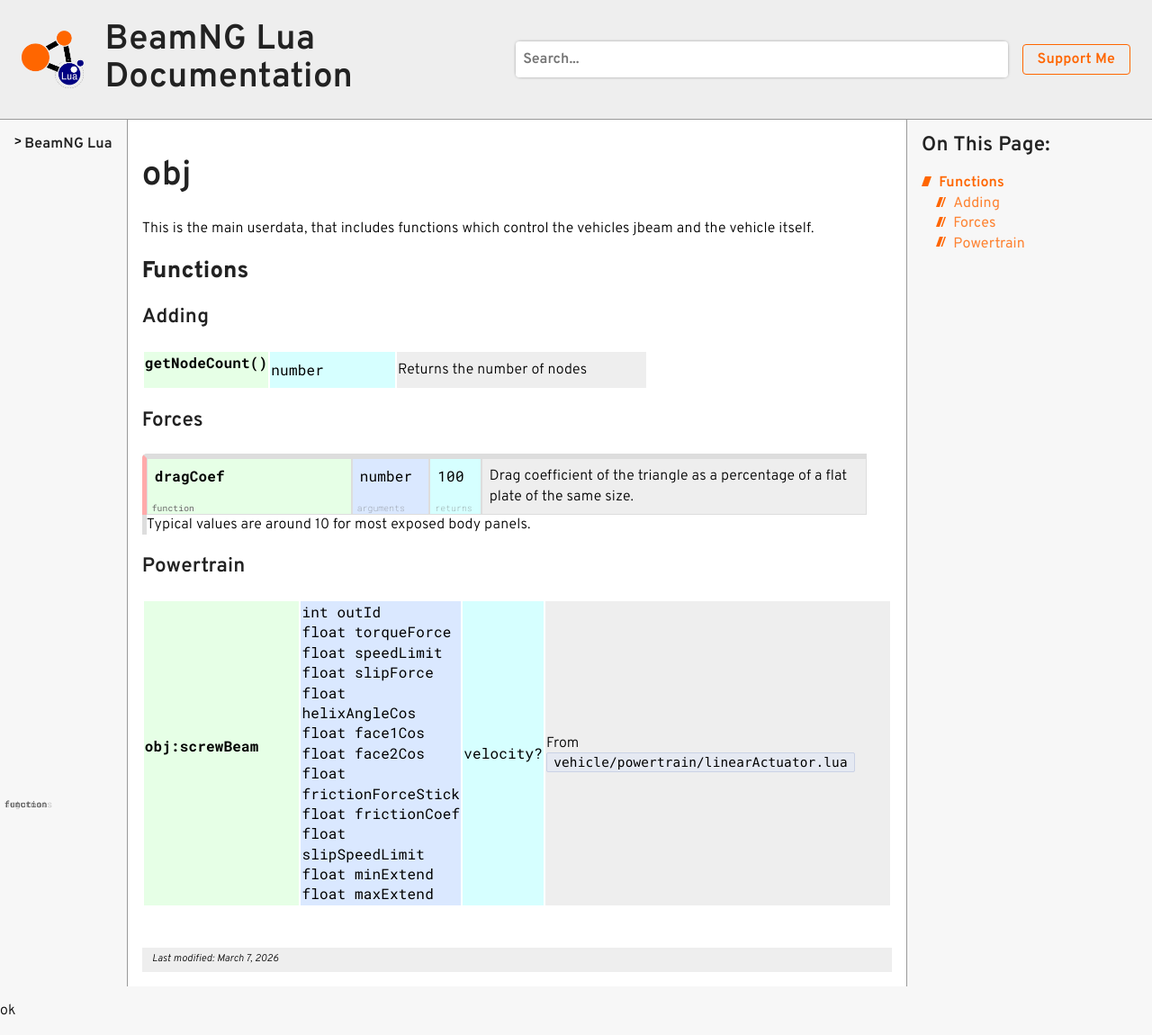
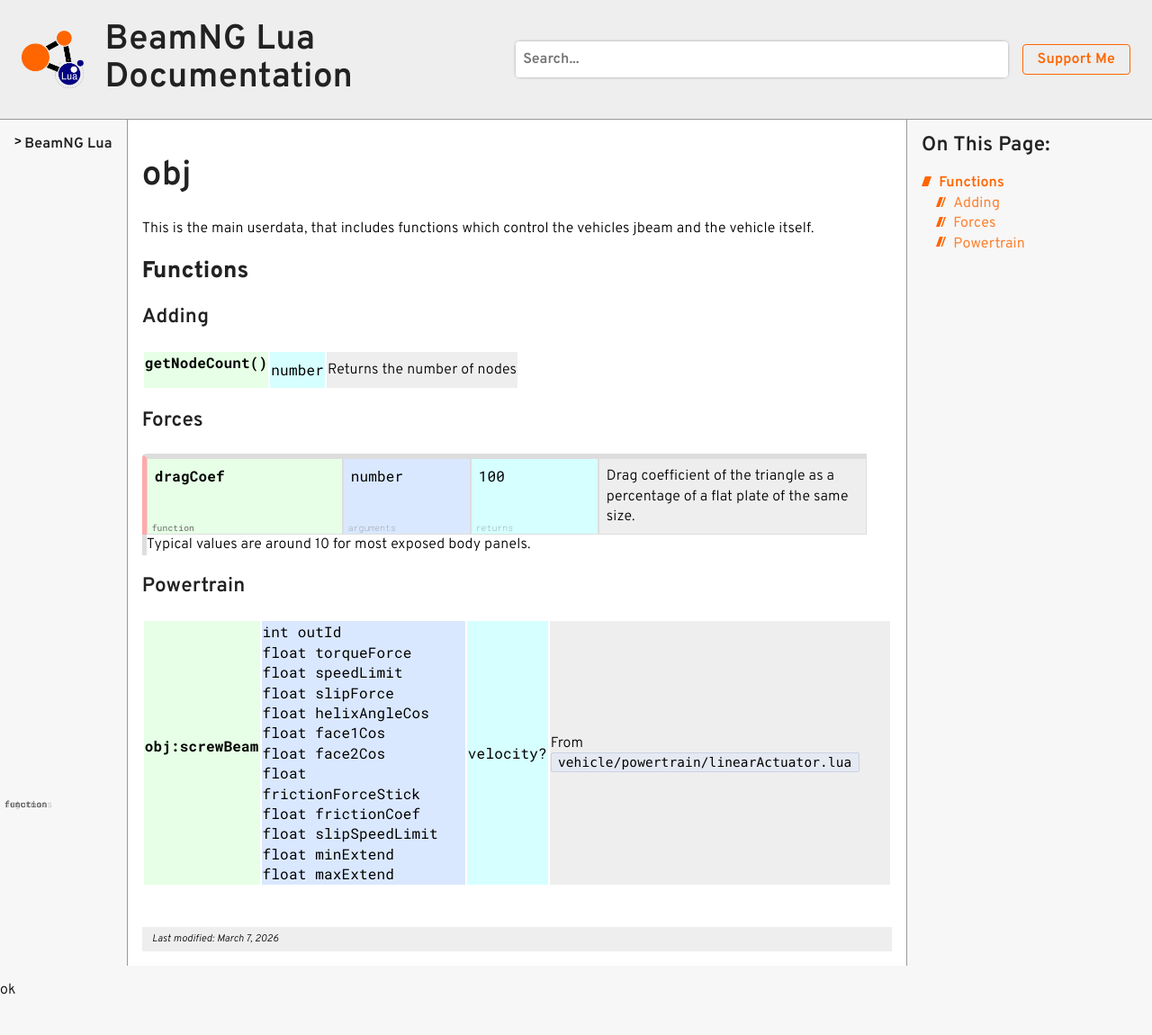
Before and after one commit to E32k/e32k.github.io, a Jekyll site: the page built from beamng/lua/vehicle/obj.md, in a window 1280 px wide. Shown: the whole page at 90% size. Built offline with Jekyll 4.4.1, drawn with Linux system fonts in a browser that asks for light colours; after the commit the page ends 1128 px from its top, so only the background shows below that.

Commit message:
flexbox hehe

```diff
--- a/assets/style.css
+++ b/assets/style.css
@@ -459,11 +459,11 @@ MARK: Function API Table
 /* function name */
 .func {
   background-color: #e6ffe6;
-  width: 25%;
   text-align: left;
   font-family: "Roboto Mono", monospace;
   font-weight: bold;
   padding-bottom: 1em;
+  flex: 0 0 25%;
 }
 
 /* arguments */
@@ -471,6 +471,7 @@ MARK: Function API Table
   background-color: #dae8ff;
   font-family: "Roboto Mono", monospace;
   font-weight: normal;
+  flex: 1 1 0;
 }
 
 /* returns */
@@ -478,13 +479,14 @@ MARK: Function API Table
   background-color: #d6ffff;
   font-family: "Roboto Mono", monospace;
   font-weight: normal;
+  flex: 1 1 0;
 }
 
 /* description */
 .desc {
   font-family: "Overpass", "Trebuchet MS", "Helvetica", "Arial", "Verdana", sans-serif;
   background-color: #eee;
-  width: 50%;
+  flex: 0 0 35%;
 }
 
 /* extra notes */
```
